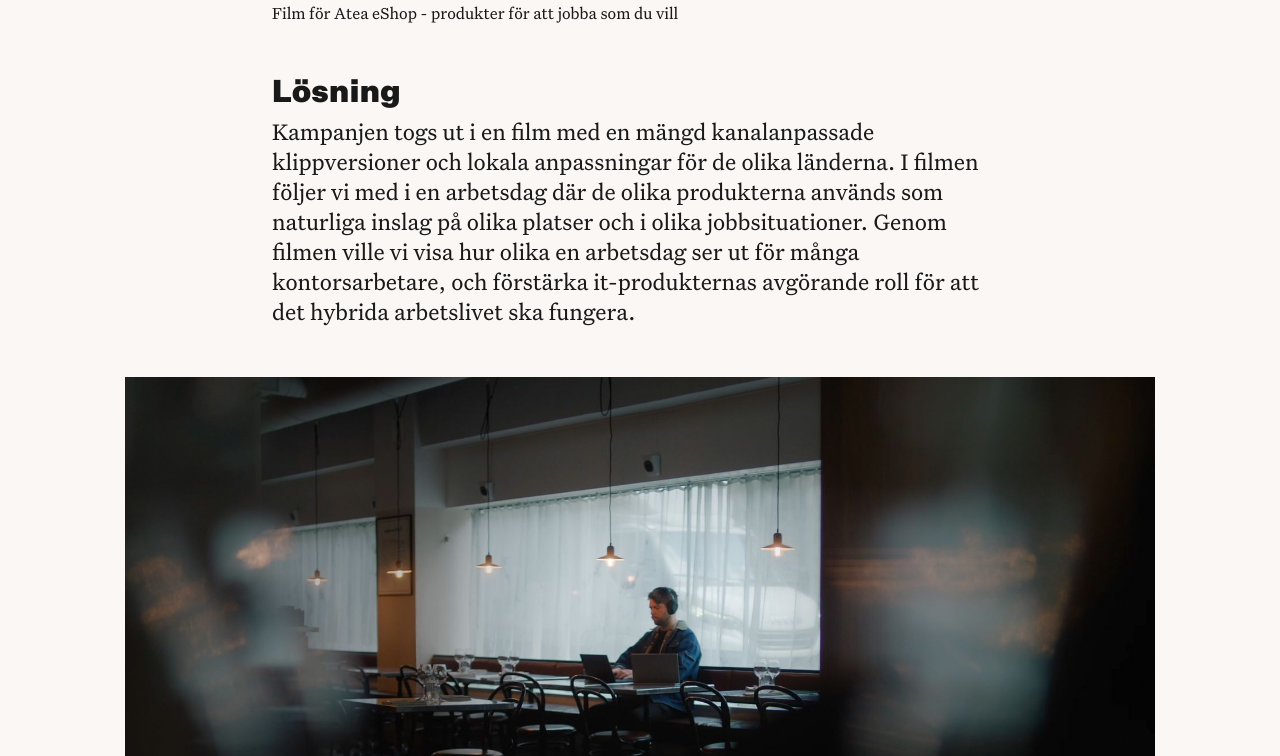
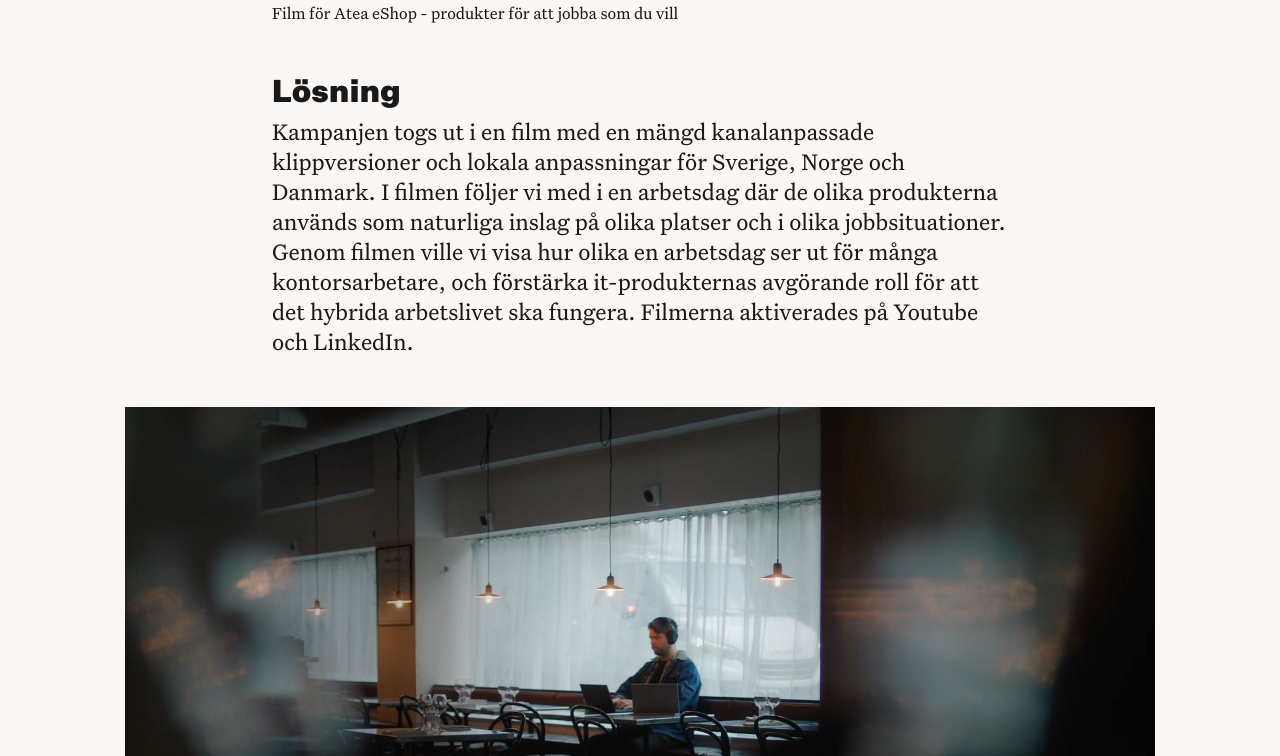
Before and after one commit to kwdstudio/kwdstudio.github.io, a Jekyll site: the page built from _cases/atea-eshop.md, in a window 1280 px wide and 900 px high, scrolled down 1869 px, cut to the strip 144-900 px from the top of the window. Built offline with Jekyll 4.4.1, drawn with Linux system fonts in a browser that asks for light colours; some of the changed text lies outside the part shown.

Commit message:
Updated copy

```diff
--- a/_cases/atea-eshop.md
+++ b/_cases/atea-eshop.md
@@ -24,8 +24,7 @@ För att stärka it-jätten Ateas varumärke i de nordiska länderna lanserade v
 
 ## Lösning
 
-Kampanjen togs ut i en film med en mängd kanalanpassade klippversioner och lokala anpassningar för de olika länderna. I filmen följer vi med i en arbetsdag där de olika produkterna används som naturliga inslag på olika platser och i olika jobbsituationer. Genom filmen ville vi visa hur olika en arbetsdag ser ut för många kontorsarbetare, och förstärka it-produkternas avgörande roll för att det hybrida arbetslivet ska fungera.
-
+Kampanjen togs ut i en film med en mängd kanalanpassade klippversioner och lokala anpassningar för Sverige, Norge och Danmark. I filmen följer vi med i en arbetsdag där de olika produkterna används som naturliga inslag på olika platser och i olika jobbsituationer. Genom filmen ville vi visa hur olika en arbetsdag ser ut för många kontorsarbetare, och förstärka it-produkternas avgörande roll för att det hybrida arbetslivet ska fungera. Filmerna aktiverades på Youtube och LinkedIn.
 {%
   include page_image.html
   src="/images/cases/atea-eshop/coffe.jpg"
```
Also changed, not shown: _cases/atea-microsoft-2.md (+1 -1 lines).
